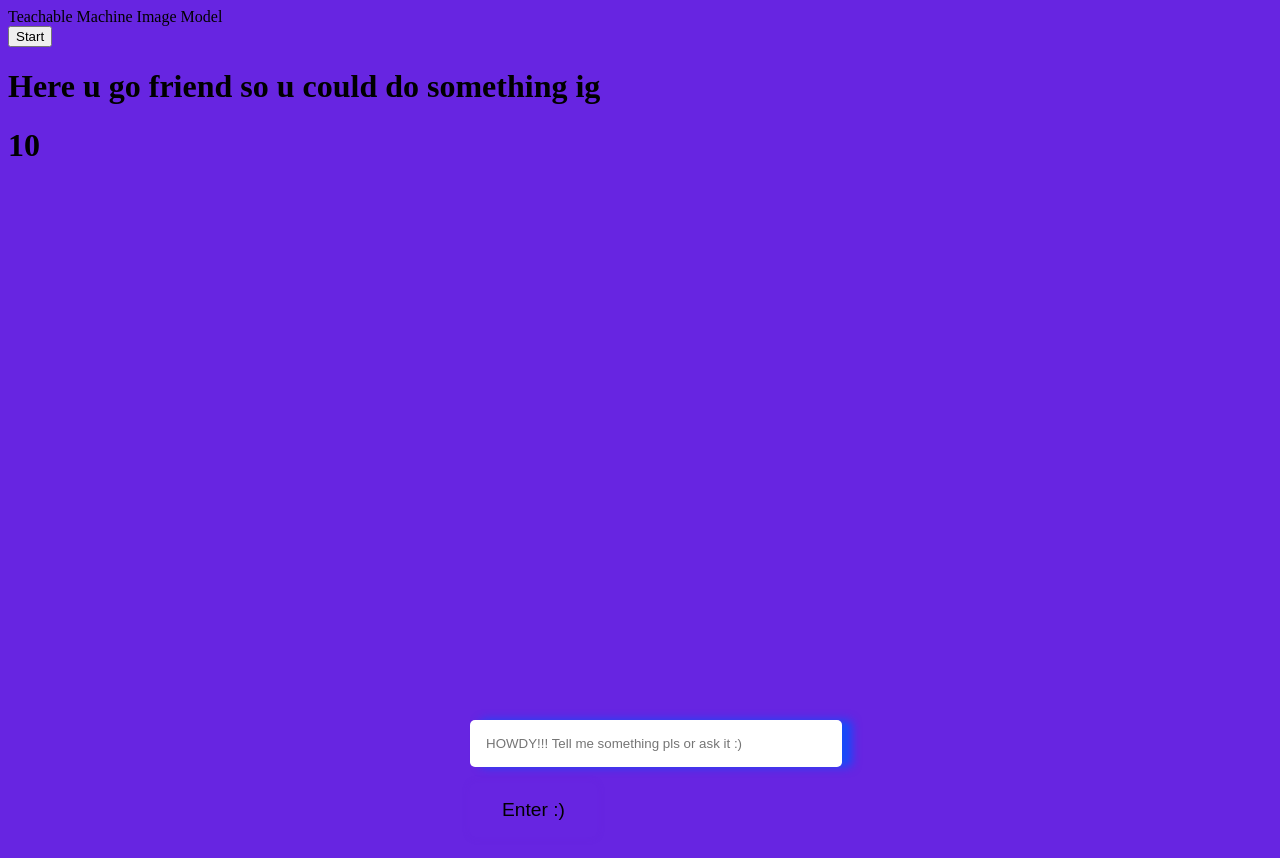
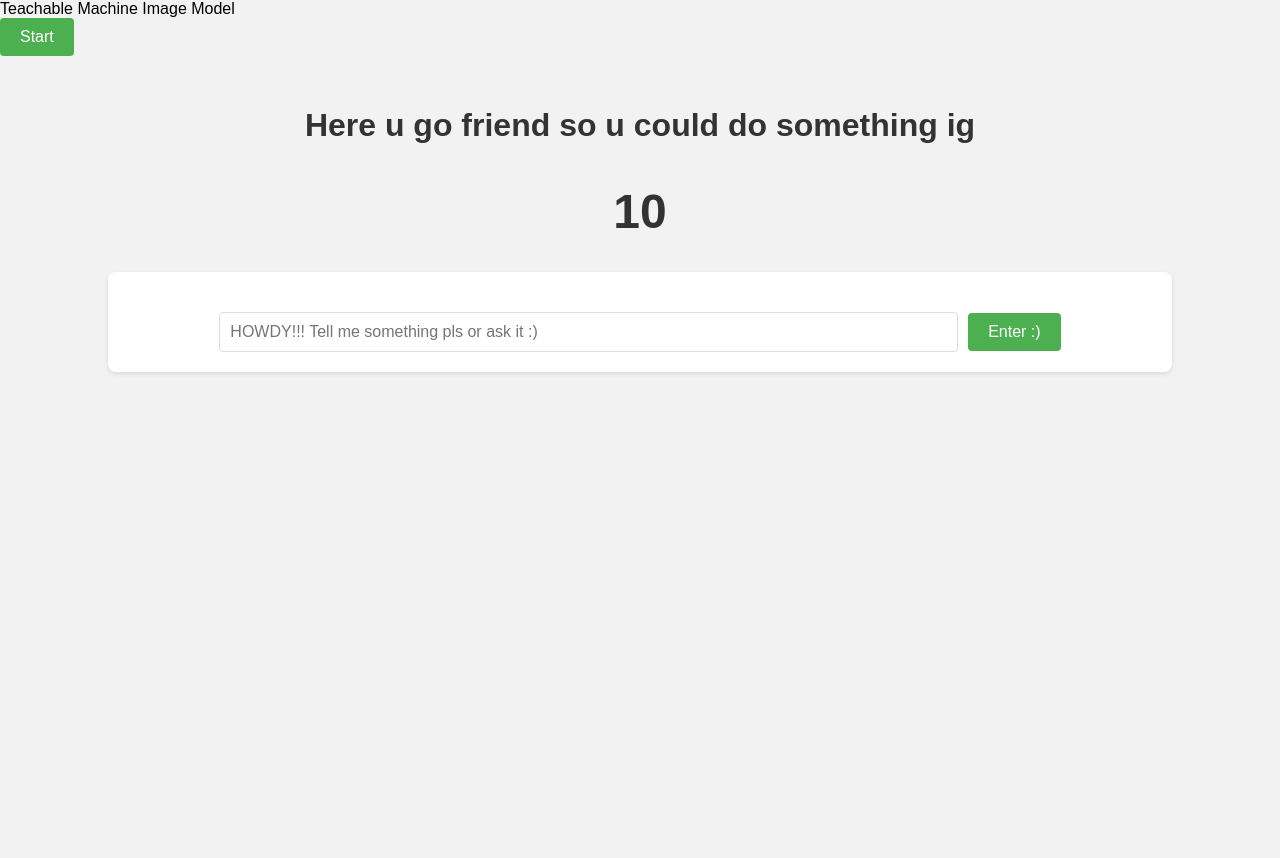
Before and after one commit to LooperShowcase/Afif-Nijim-future-tech, a plain HTML site: page index.html in a window 1280 px wide. After the commit the page ends 800 px from the top, so only its background shows below. Drawn offline with Linux system fonts and the light colour scheme.

Commit message:
Howdy!!:)

```diff
--- a/style.css
+++ b/style.css
@@ -1,37 +1,77 @@
 body {
-  background-color: rgb(103, 37, 225);
+  font-family: Arial, sans-serif;
+  background-color: #f2f2f2;
+  margin: 0;
+  padding: 0;
 }
-div {
-  background-color: rgb(103, 37, 225);
+
+.container {
+  width: 80%;
+  margin: 0 auto;
+  padding: 20px;
+  background-color: #fff;
+  border-radius: 8px;
+  box-shadow: 0 2px 4px rgba(0, 0, 0, 0.1);
 }
-#Enter-Button {
-  padding: 1rem 2rem;
-  font-size: 1.2rem;
-  background-color: rgb(103, 37, 225);
-  color: black;
+
+h1 {
+  text-align: center;
+  color: #333;
+}
+
+button {
+  padding: 10px 20px;
+  font-size: 16px;
+  background-color: #4caf50;
+  color: #fff;
   border: none;
-  border-radius: 5px;
+  border-radius: 4px;
   cursor: pointer;
-  box-shadow: 0px 0px 10px rgba(103, 37, 225, 0.1);
-  transition: background-color 0.2s;
-  height: 5%;
-  margin-bottom: 13px;
 }
-#Input-Text {
-  padding: 1rem;
-  margin-bottom: 1rem;
-  width: 100%;
-  border: none;
-  border-radius: 5px;
-  box-shadow: 10px 0px 10px rgba(0, 85, 255, 0.8);
-}
-.container {
+
+form {
   display: flex;
-  /* flex-direction: row; */
   align-items: center;
   justify-content: center;
-  height: 150vh;
+  margin-top: 20px;
 }
-#Enter-Button:hover {
-  background-color: bisque;
+
+input[type="text"] {
+  padding: 10px;
+  font-size: 16px;
+  border: 1px solid #ddd;
+  border-radius: 4px;
+  width: 70%;
 }
+
+#Enter-Button {
+  margin-left: 10px;
+}
+
+#webcam-container {
+  display: flex;
+  justify-content: center;
+  margin-top: 20px;
+}
+
+#label-container {
+  display: flex;
+  justify-content: center;
+  flex-wrap: wrap;
+  margin-top: 10px;
+}
+
+#label-container > div {
+  margin: 5px;
+  padding: 5px;
+  background-color: #007bff;
+  color: #fff;
+  border-radius: 4px;
+}
+
+#number {
+  text-align: center;
+  font-size: 48px;
+  color: #333;
+  margin-top: 40px;
+}
```
